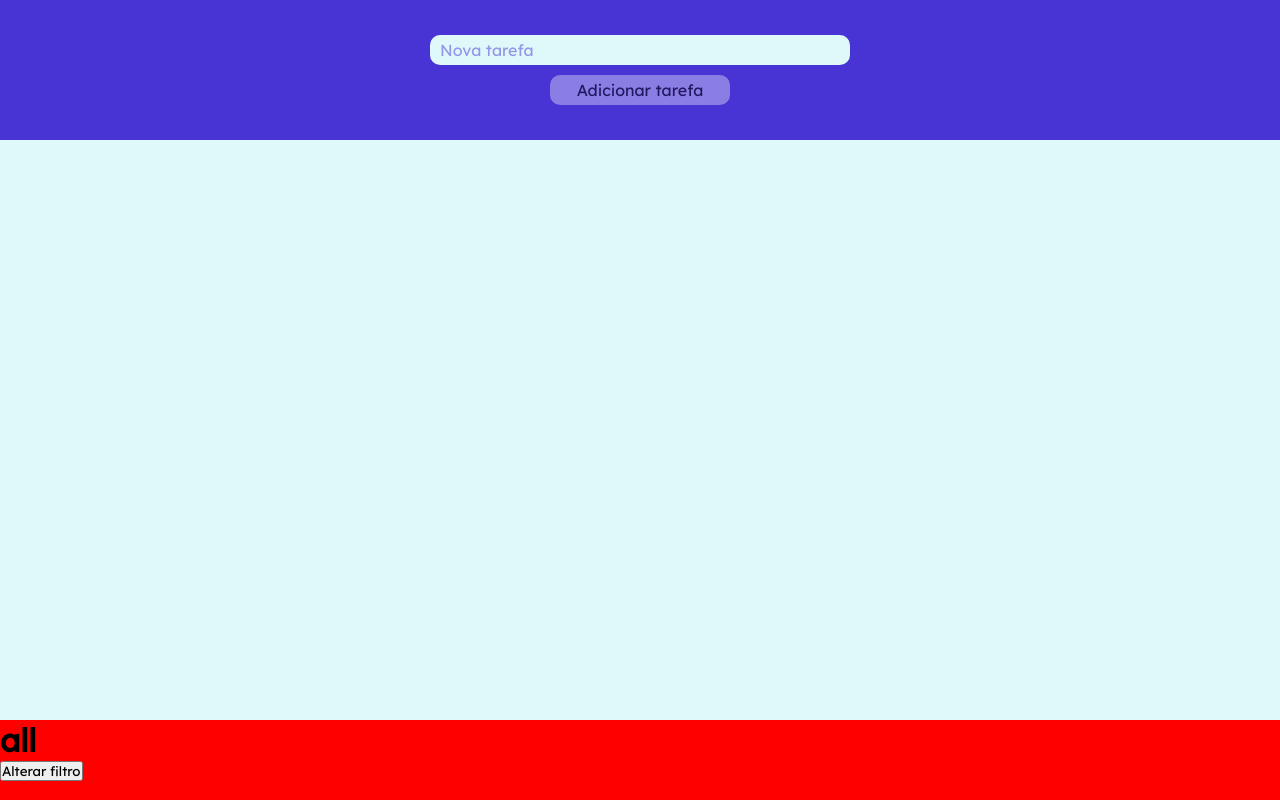
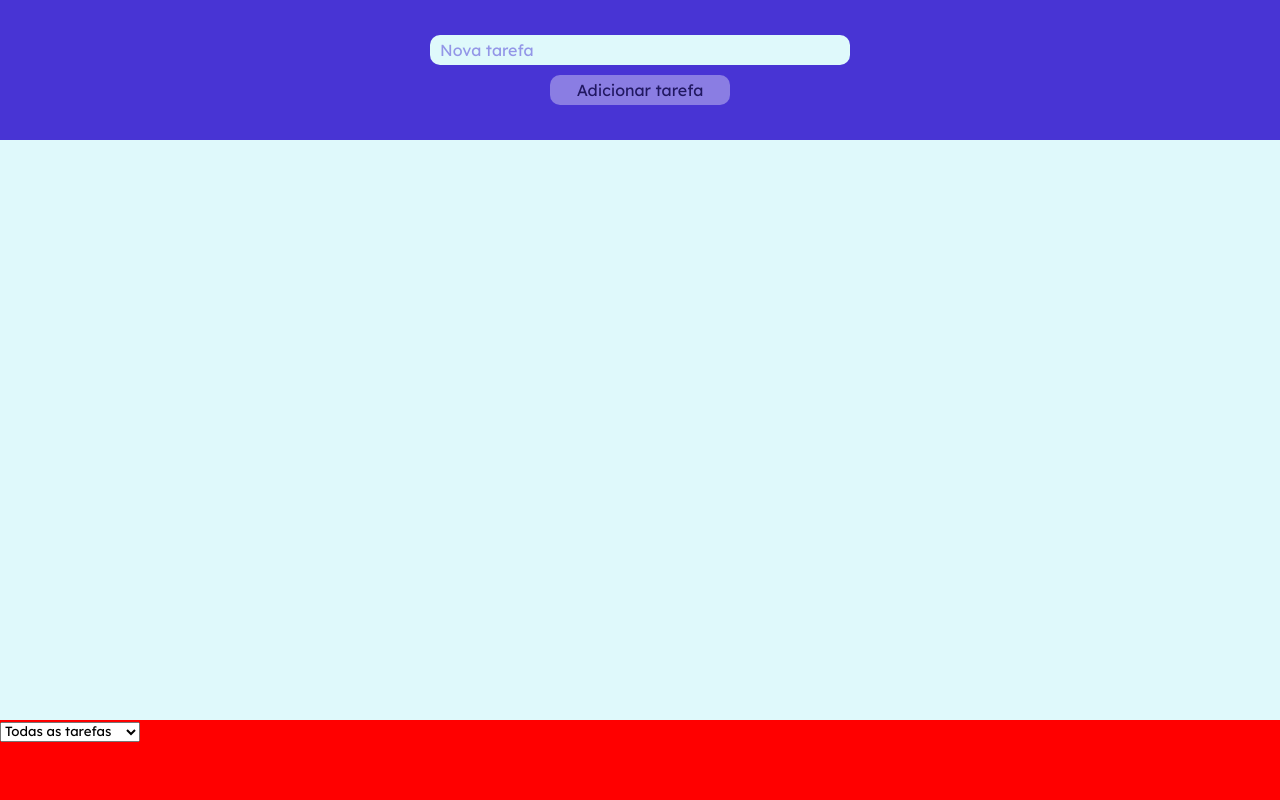
Before and after one commit to luckasnix/react-course-project, a React (Create React App) app: page / in a window 1280 px wide. Built offline with nearby package versions, Linux system fonts and the light colour scheme.

Commit message:
Componente de seleção da filtragem das tarefas

```diff
--- a/src/pages/TodoApp/containers/TodoFilter/TodoFilter.js
+++ b/src/pages/TodoApp/containers/TodoFilter/TodoFilter.js
@@ -1,17 +1,32 @@
-import React, { useContext, useCallback } from 'react'
+import React, { useContext, useCallback, useState, useEffect } from 'react'
+import TodoSelect from './TodoSelect/TodoSelect'
 import FilterContext from '../../../../state/filter/Context'
 import * as filterActions from '../../../../state/filter/actions'
 import styles from './TodoFilter.module.css'
 
 function TodoFilter() {
     const { filter, dispatchToFilter } = useContext(FilterContext)
-    const handleFilterUpdate = useCallback((filter) => {
+    const [selectValue, setSelectValue] = useState(filter)
+    const handleOptionChange = useCallback((evt) => {
+        setSelectValue(evt.target.value)
+    }, [setSelectValue])
+    const updateFilter = useCallback((filter) => {
         dispatchToFilter(filterActions.toggleFilter(filter))
     }, [dispatchToFilter])
+    useEffect(() => {
+        updateFilter(selectValue)
+    }, [updateFilter, selectValue])
     return (
         <div className={styles.container}>
-            <h1>{filter}</h1>
-            <button onClick={() => { handleFilterUpdate('active')} }>Alterar filtro</button>
+            <TodoSelect
+                value={selectValue}
+                onOptionChange={handleOptionChange}
+                options={[
+                    { value: 'all', title: 'Todas as tarefas' },
+                    { value: 'active', title: 'Tarefas a se fazer' },
+                    { value: 'completed', title: 'Tarefas realizadas' }
+                ]}
+            />
         </div>
     )
 }
--- /dev/null
+++ b/src/pages/TodoApp/containers/TodoFilter/TodoSelect/TodoSelect.js
@@ -0,0 +1,12 @@
+import React from 'react'
+
+function TodoSelect({ value, onOptionChange, options }) {
+    return (
+        <select value={value} onChange={onOptionChange}>
+            {options.map((option) => {
+                return <option key={option.value} value={option.value}>{option.title}</option>
+            })}
+        </select>
+    )
+}
+export default TodoSelect
```
